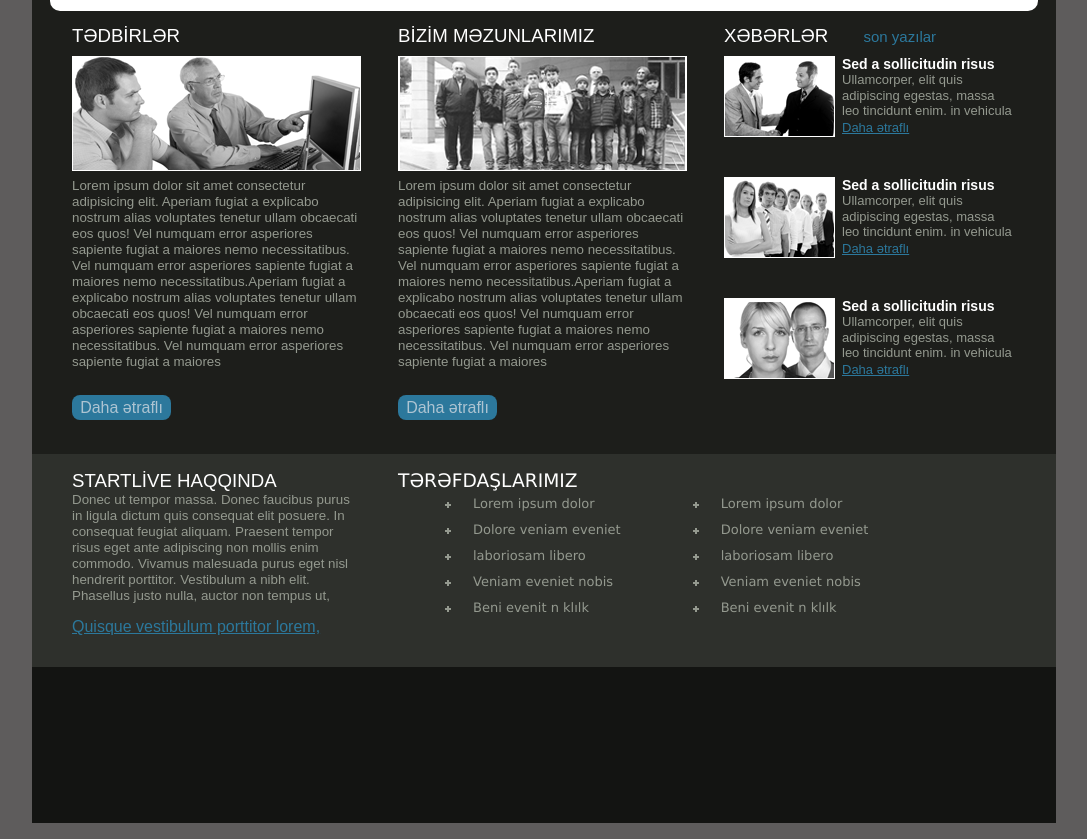
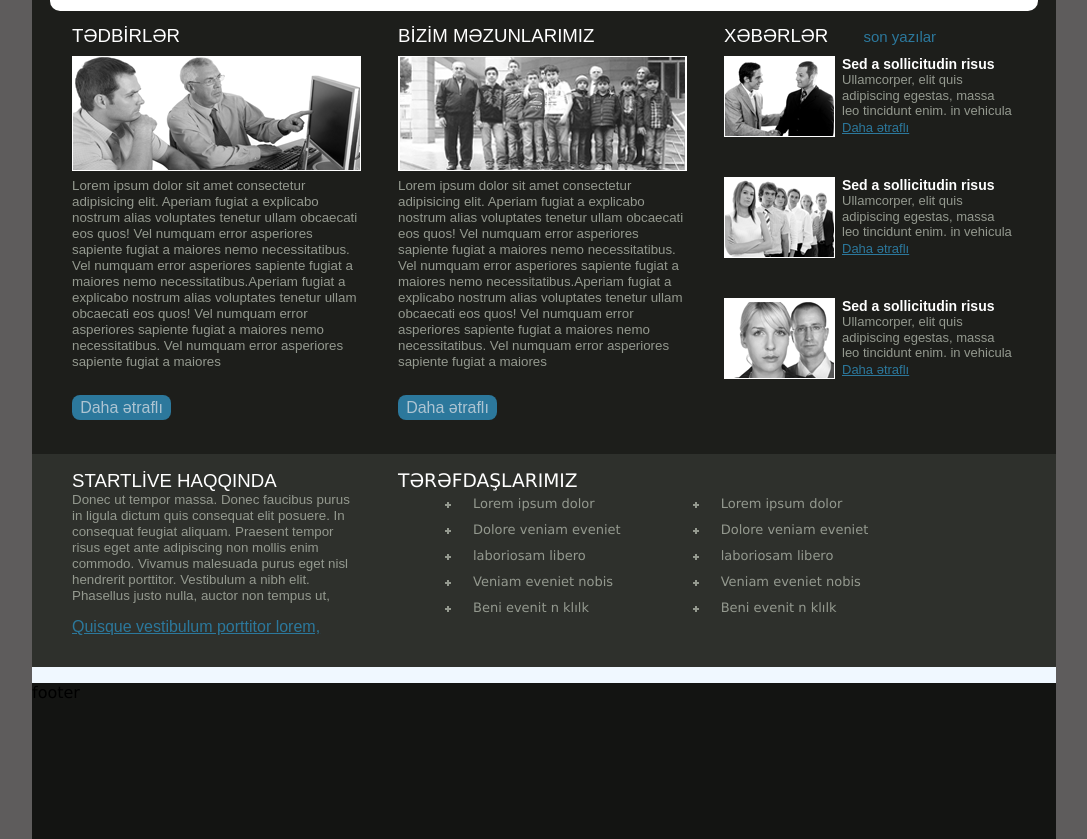
Before and after one commit to Namik-teach/BAXTER, a plain HTML site: page index.html in a window 1280 px wide. Shown: the part 965-1804 px from the top of the page, without its empty margins (96-1183 px from the left). Drawn offline with Linux system fonts and the light colour scheme; files that its build step writes are made by us from their sources; files whose address does not match are found by name.

Commit message:
Update index.html

```diff
--- a/index.html
+++ b/index.html
@@ -136,7 +136,9 @@
                 </ul>
             </div>
         </div>
-        <div id="footer"></div>
+        <div id="footer">
+		<p>footer</p>
+		</div>
     </div>
 </body>
 </html>
```
